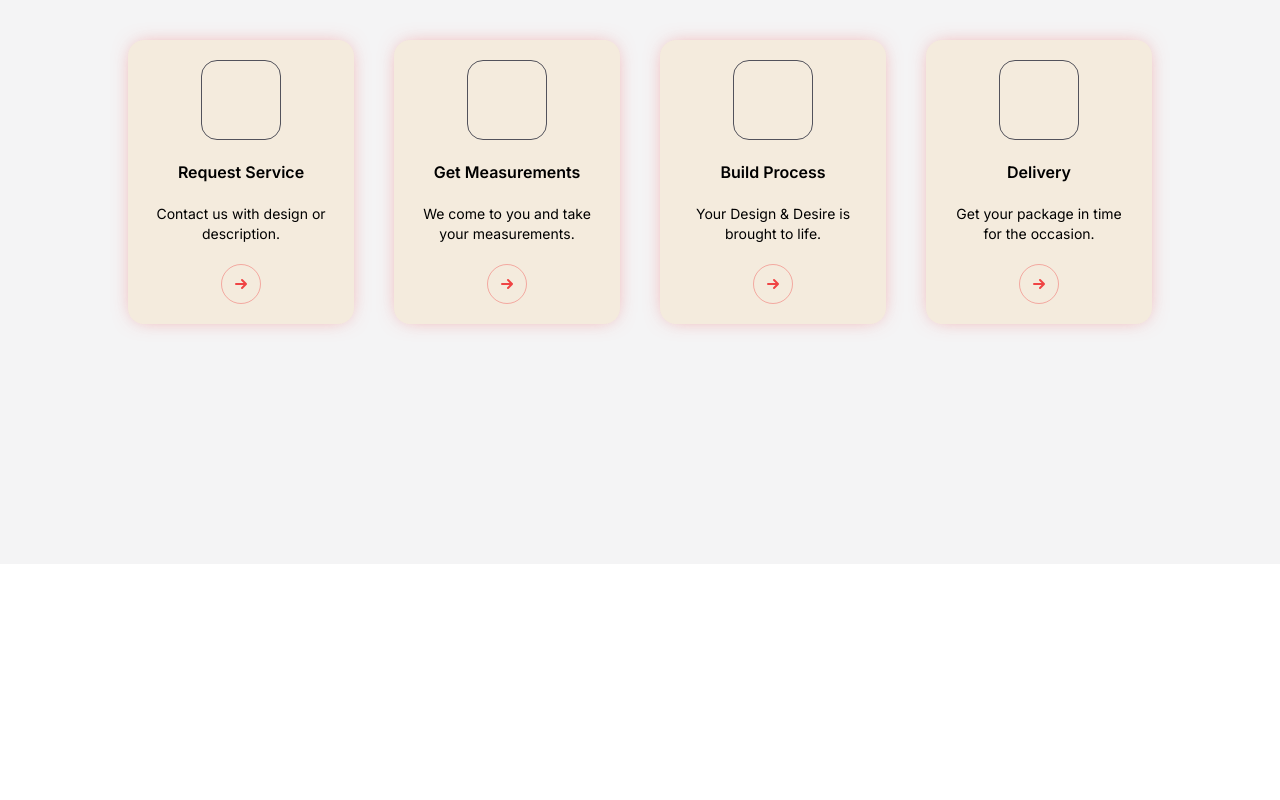
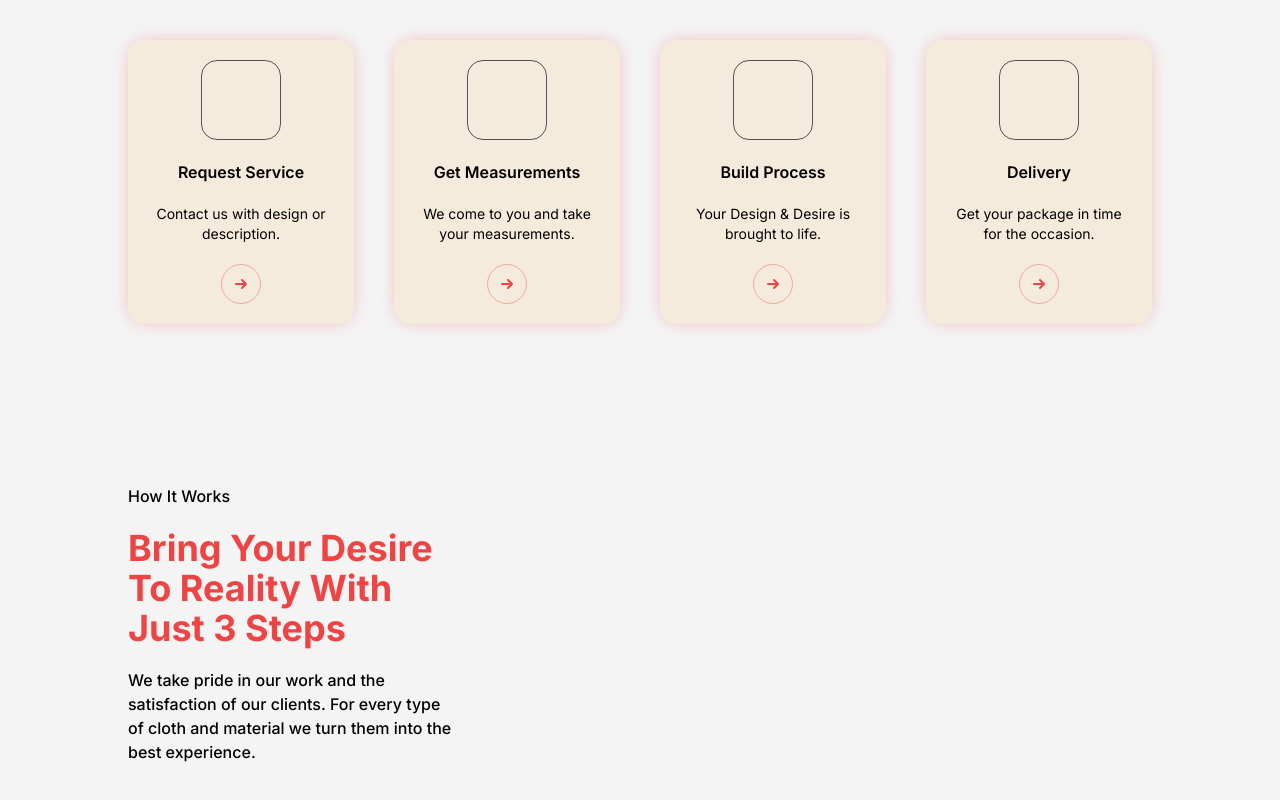
Before and after one commit to mmesomasaint/hulksmasher, a Next.js app: page / in a window 1280 px wide. Shown: the part 2336-3136 px from the top of the page. Before the commit the page ends 2900 px from the top, so only its background shows below. Built offline with nearby package versions, Linux system fonts and the light colour scheme.

Commit message:
Feat: Add the title

```diff
--- a/app/page.tsx
+++ b/app/page.tsx
@@ -234,6 +234,17 @@ export default function Home() {
         <section className='bg-zinc-100'>
           <div className='max-w-[90rem] mx-auto'>
             <div className='w-full lg:w-[90%] xl:w-[80%] mx-auto grid grid-cols-3 place-items-stretch gap-5 py-20'>
+              <div>
+              <TitleBox
+                intro='How It Works'
+                main='Bring Your Desire To Reality With Just 3 Steps'
+                pos='LEFT'
+              >
+                We take pride in our work and the satisfaction of our clients.
+                For every type of cloth and material we turn them into the best
+                experience.
+              </TitleBox>
+              </div>
             </div>
           </div>
         </section>
```
